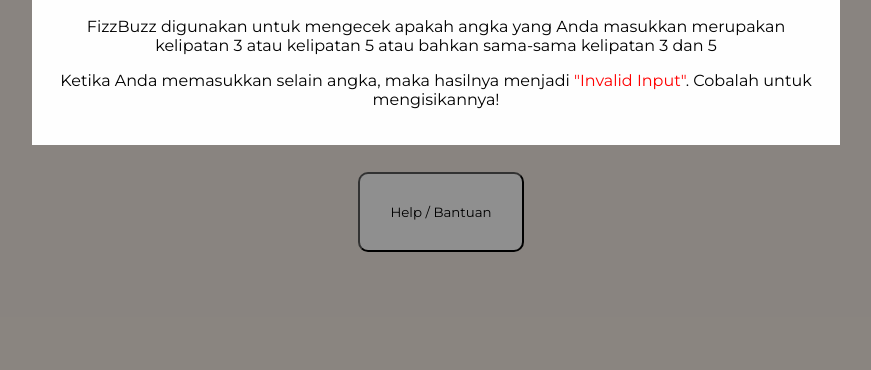
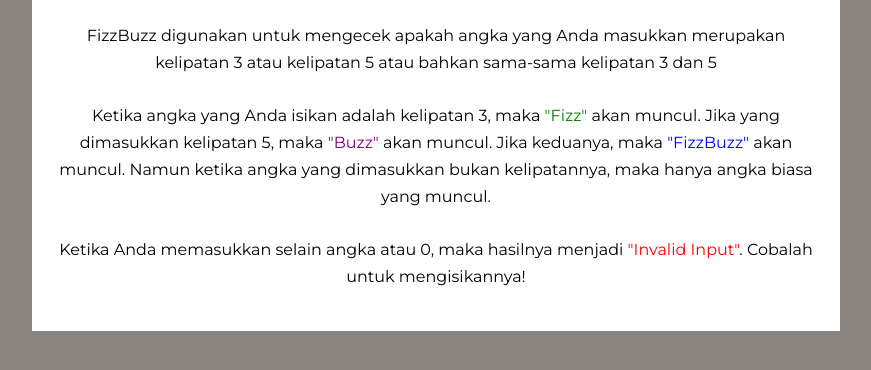
Before and after one commit to adadidii/FizzBuzz-Project, a plain HTML site: page index.html in a window 1280 px wide. Both pictures are taken after a click on the button "Help / Bantuan". Shown: the part 192-562 px from the top of the page, without its empty margins (204-1075 px from the left). Drawn offline with Linux system fonts and the light colour scheme.

Commit message:
Changes on Style

```diff
--- a/index.html
+++ b/index.html
@@ -42,8 +42,19 @@
             merupakan kelipatan 3 atau kelipatan 5 atau bahkan sama-sama
             kelipatan 3 dan 5
           </p>
+
           <p>
-            Ketika Anda memasukkan selain angka, maka hasilnya menjadi
+            Ketika angka yang Anda isikan adalah kelipatan 3, maka
+            <span class="fizz-highlight">"Fizz"</span> akan muncul. Jika yang
+            dimasukkan kelipatan 5, maka
+            <span class="buzz-highlight">"Buzz"</span> akan muncul. Jika
+            keduanya, maka
+            <span class="fizzbuzz-highlight">"FizzBuzz"</span> akan muncul.
+            Namun ketika angka yang dimasukkan bukan kelipatannya, maka hanya
+            angka biasa yang muncul.
+          </p>
+          <p>
+            Ketika Anda memasukkan selain angka atau 0, maka hasilnya menjadi
             <span class="highlight-text">"Invalid Input"</span>. Cobalah untuk
             mengisikannya!
           </p>
--- a/stylesheet.css
+++ b/stylesheet.css
@@ -61,9 +61,26 @@ button {
   color: red;
 }
 
+.fizz-highlight {
+  color: green;
+}
+
+.buzz-highlight {
+  color: purple;
+}
+
+.fizzbuzz-highlight {
+  color: blue;
+}
+
 #closeModalIcon {
   color: #aaaaaa;
   float: right;
+}
+
+p {
+  padding: 5px;
+  line-height: 27px;
 }
 
 #closeModalIcon:hover,
```
